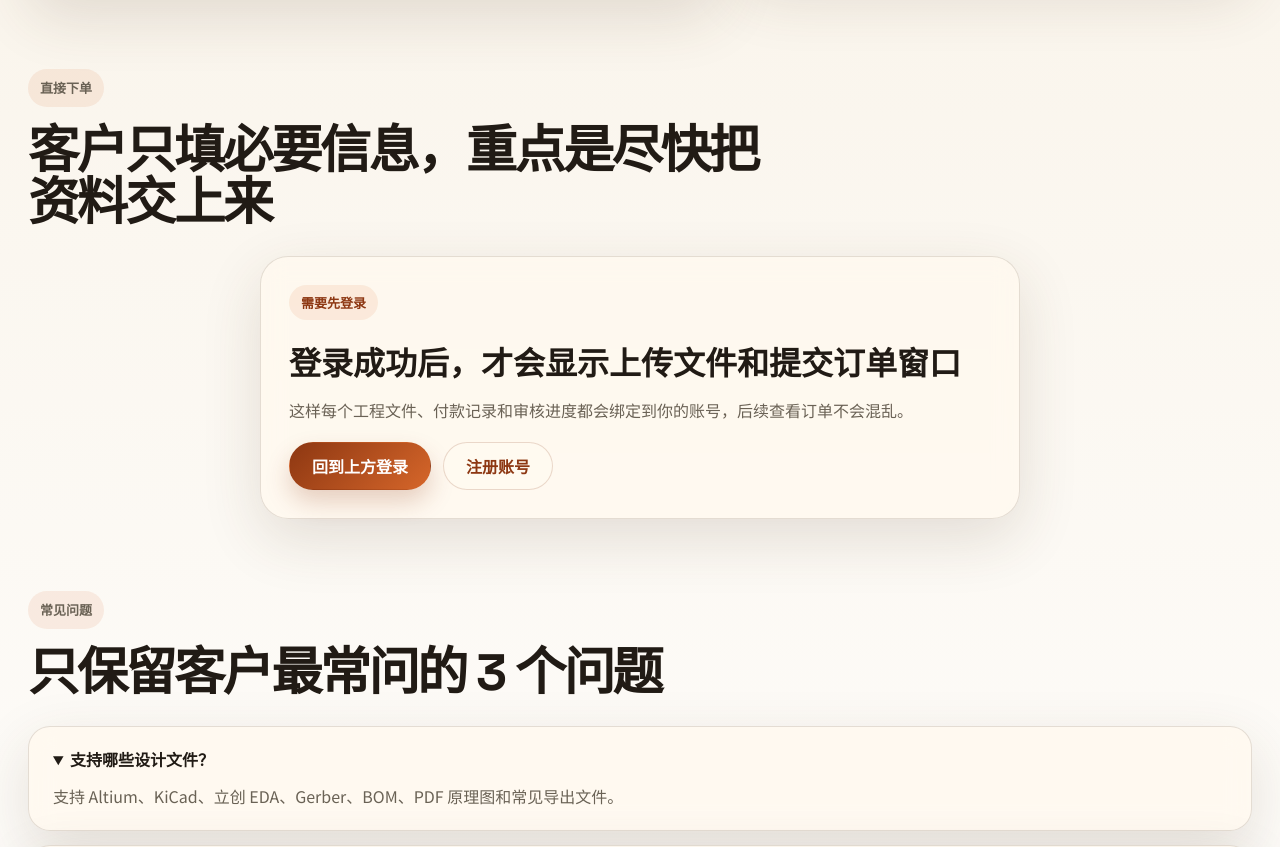
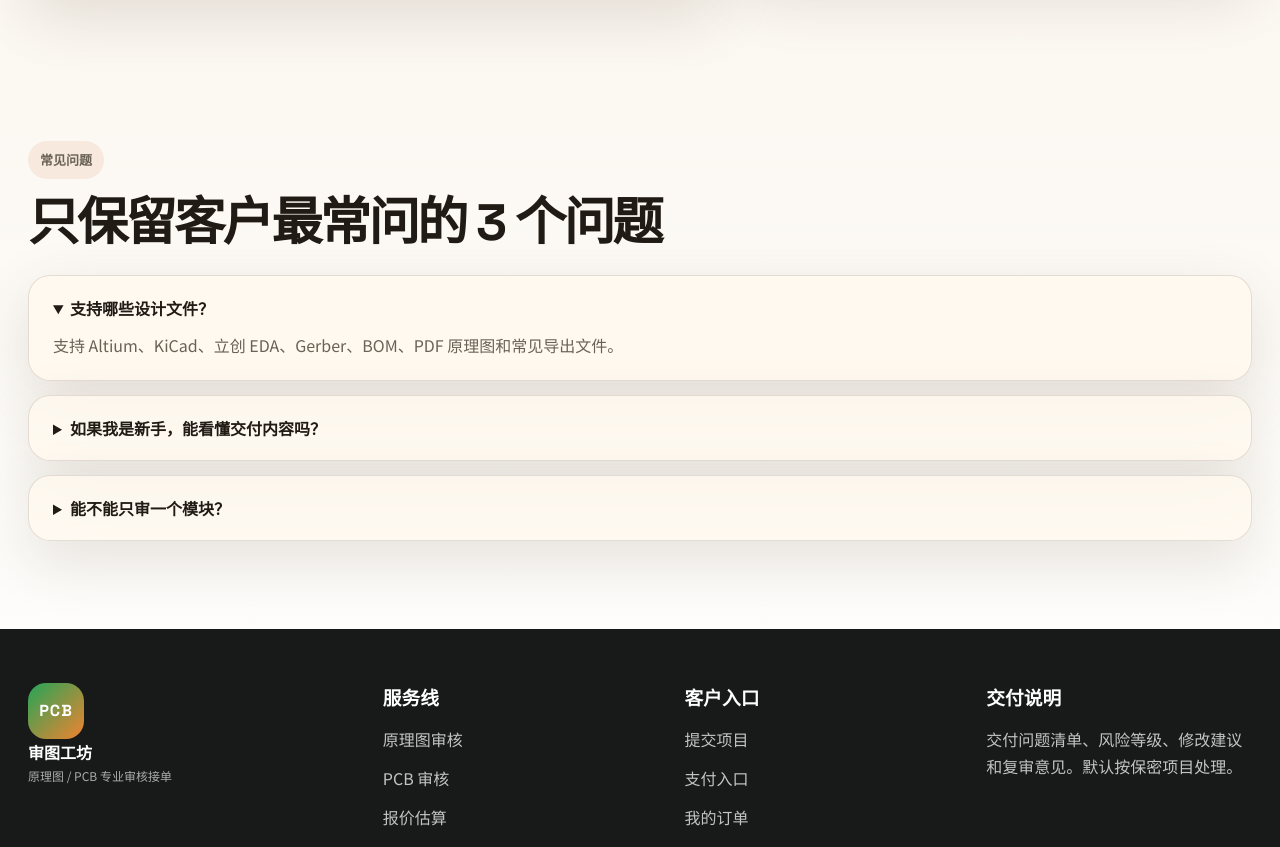
Before and after one commit to youjinxu2025-dev/PCB-, a website: page index.html in a window 1280 px wide. Shown: the part 2843-3690 px from the top of the page. Drawn offline with Linux system fonts and the light colour scheme.

Commit message:
Remove public upload login prompt

```diff
--- a/index.html
+++ b/index.html
@@ -249,18 +249,9 @@
       </section>
 
       <section class="section" id="upload">
-        <div class="section-heading reveal visible">
+        <div class="section-heading reveal visible order-heading is-hidden" id="uploadHeading">
           <p class="eyebrow">直接下单</p>
           <h2>客户只填必要信息，重点是尽快把资料交上来</h2>
-        </div>
-        <div class="glass-panel auth-required-card reveal visible" id="uploadLoginGate">
-          <p class="eyebrow">需要先登录</p>
-          <h3>登录成功后，才会显示上传文件和提交订单窗口</h3>
-          <p>这样每个工程文件、付款记录和审核进度都会绑定到你的账号，后续查看订单不会混乱。</p>
-          <div class="action-row">
-            <a class="button button-primary" href="#hero">回到上方登录</a>
-            <a class="button button-secondary" href="auth.html?mode=register">注册账号</a>
-          </div>
         </div>
         <div class="panel-grid is-hidden" id="uploadPanel">
           <div class="glass-panel reveal visible">
--- a/script.js
+++ b/script.js
@@ -27,7 +27,7 @@ const els = {
   homeLoginPassword: document.querySelector("#homeLoginPassword"),
   homeLoginBtn: document.querySelector("#homeLoginBtn"),
   homeLoginMessage: document.querySelector("#homeLoginMessage"),
-  uploadLoginGate: document.querySelector("#uploadLoginGate"),
+  uploadHeading: document.querySelector("#uploadHeading"),
   uploadPanel: document.querySelector("#uploadPanel")
 };
 
@@ -140,8 +140,8 @@ function getCurrentUser() {
 
 function renderOrderAccess() {
   const user = getCurrentUser();
-  if (els.uploadLoginGate) {
-    els.uploadLoginGate.classList.toggle("is-hidden", Boolean(user));
+  if (els.uploadHeading) {
+    els.uploadHeading.classList.toggle("is-hidden", !user);
   }
   if (els.uploadPanel) {
     els.uploadPanel.classList.toggle("is-hidden", !user);
--- a/styles.css
+++ b/styles.css
@@ -562,25 +562,6 @@ body::before {
 .glass-panel {
   padding: 24px;
   border-radius: 28px;
-}
-
-.auth-required-card {
-  max-width: 760px;
-  margin: 0 auto;
-  padding: 28px;
-  border-radius: 28px;
-  text-align: left;
-}
-
-.auth-required-card h3 {
-  margin: 0 0 12px;
-  font-size: clamp(1.4rem, 3vw, 2rem);
-}
-
-.auth-required-card p:not(.eyebrow) {
-  margin: 0;
-  color: var(--muted);
-  line-height: 1.8;
 }
 
 .panel-head {
```
